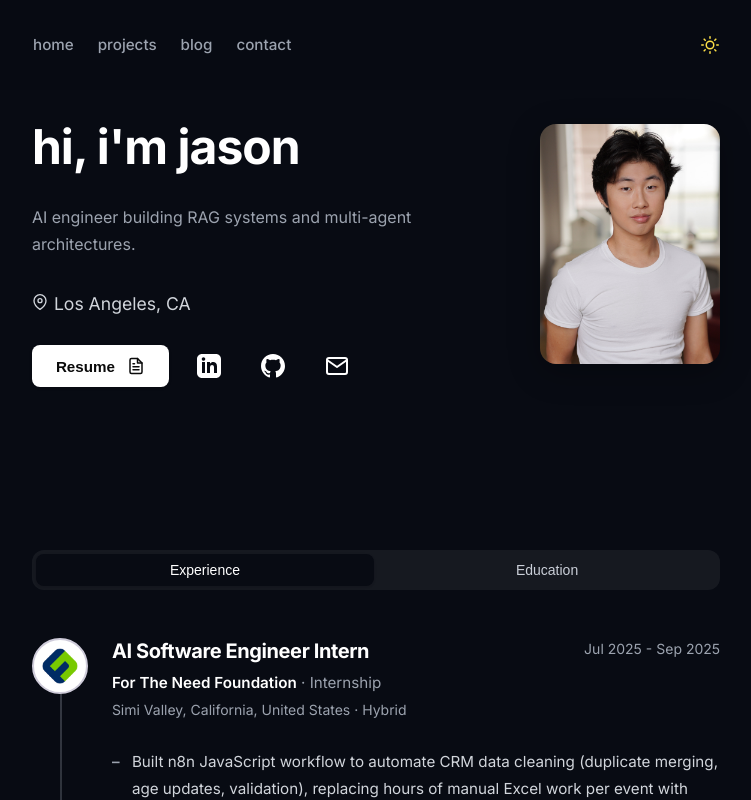
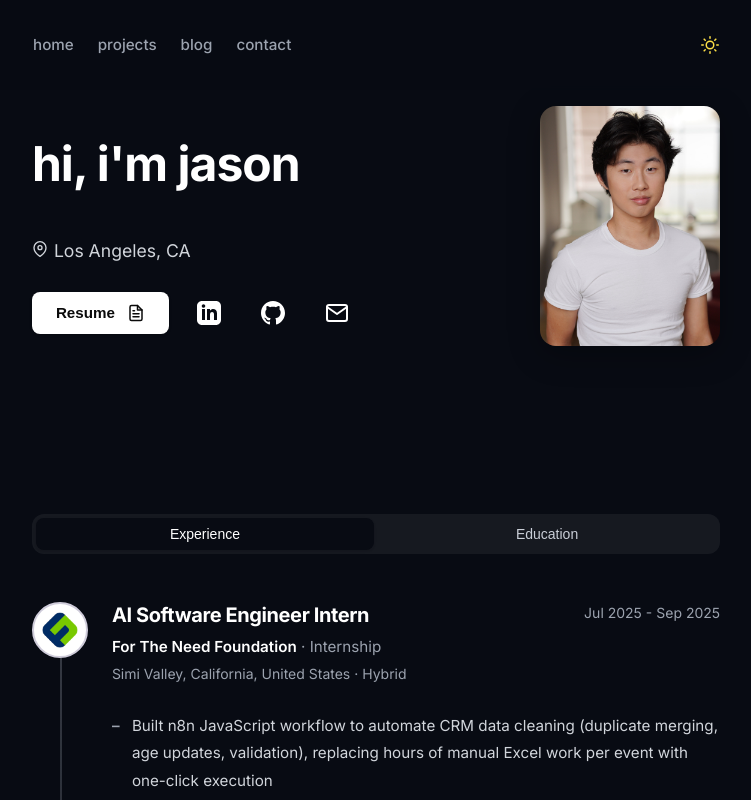
Before and after one commit to JasonFast23/visual-portfolio, a React (Create React App) app: page / in a window 1280 px wide. Shown: the top 800 px of the page, without its empty margins (264-1015 px from the left). Built offline with nearby package versions, Linux system fonts and the light colour scheme.

Commit message:
Update Home.js and prepare for GitHub push

```diff
--- a/src/pages/Home.js
+++ b/src/pages/Home.js
@@ -46,7 +46,7 @@ function Home() {
       {
         id: 2,
         title: "Building a Data Pipeline for a Nonprofit: When AI Isn't the Core Solution (But Still Adds Value)",
-        description: "How I built a data pipeline for a nonprofit and learned that the best AI engineering sometimes means knowing when not to use AI.",
+        description: "How I built a data pipeline for a nonprofit and learned that the solution sometimes means knowing when not to use AI.",
         date: "September 15, 2025",
         dateSort: new Date("2025-09-15"),
         readTime: "4 min read",
@@ -114,7 +114,7 @@ function Home() {
           <div className="about-text">
             <h2>Hi, I'm Jason</h2>
             <p className="description">
-              AI engineer building RAG systems and multi-agent architectures.
+
             </p>
             <p className="subtitle">
               <svg xmlns="http://www.w3.org/2000/svg" width="16" height="16" viewBox="0 0 24 24" fill="none" stroke="currentColor" strokeWidth="2" strokeLinecap="round" strokeLinejoin="round" style={{marginRight: '6px'}}>
```
